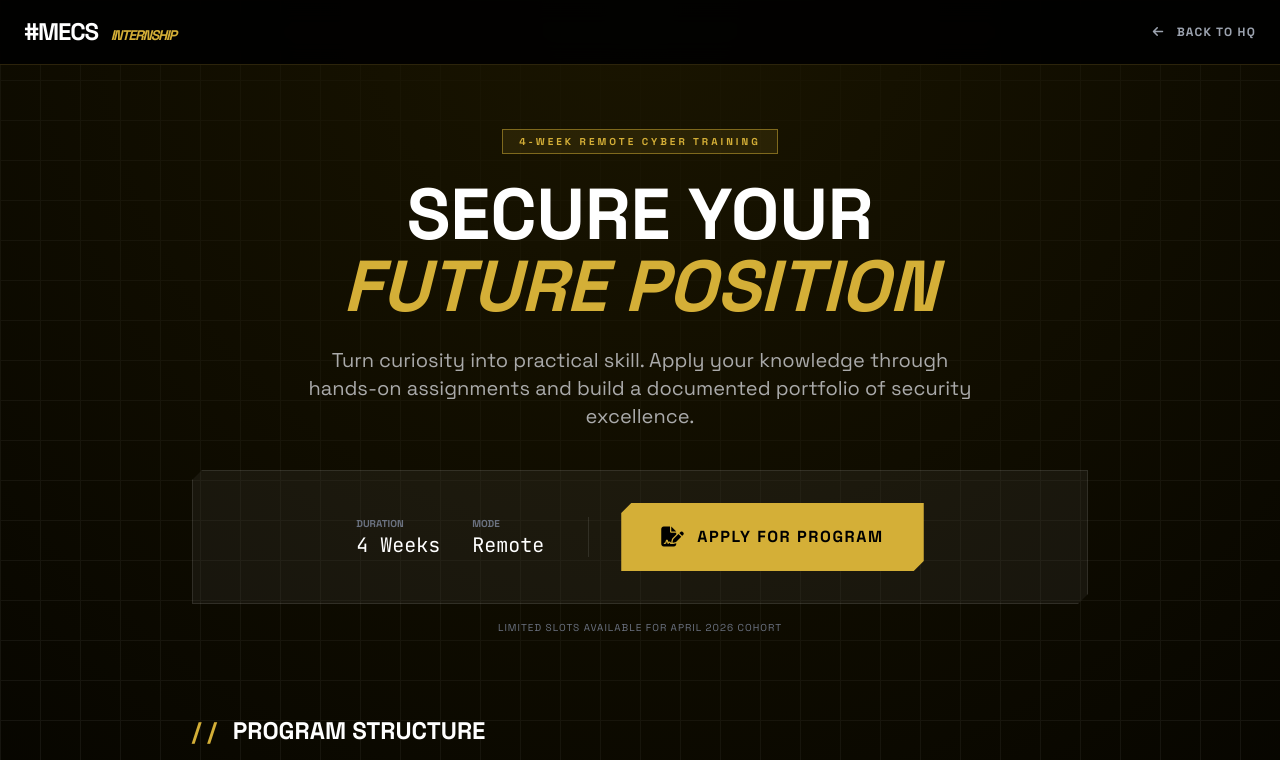
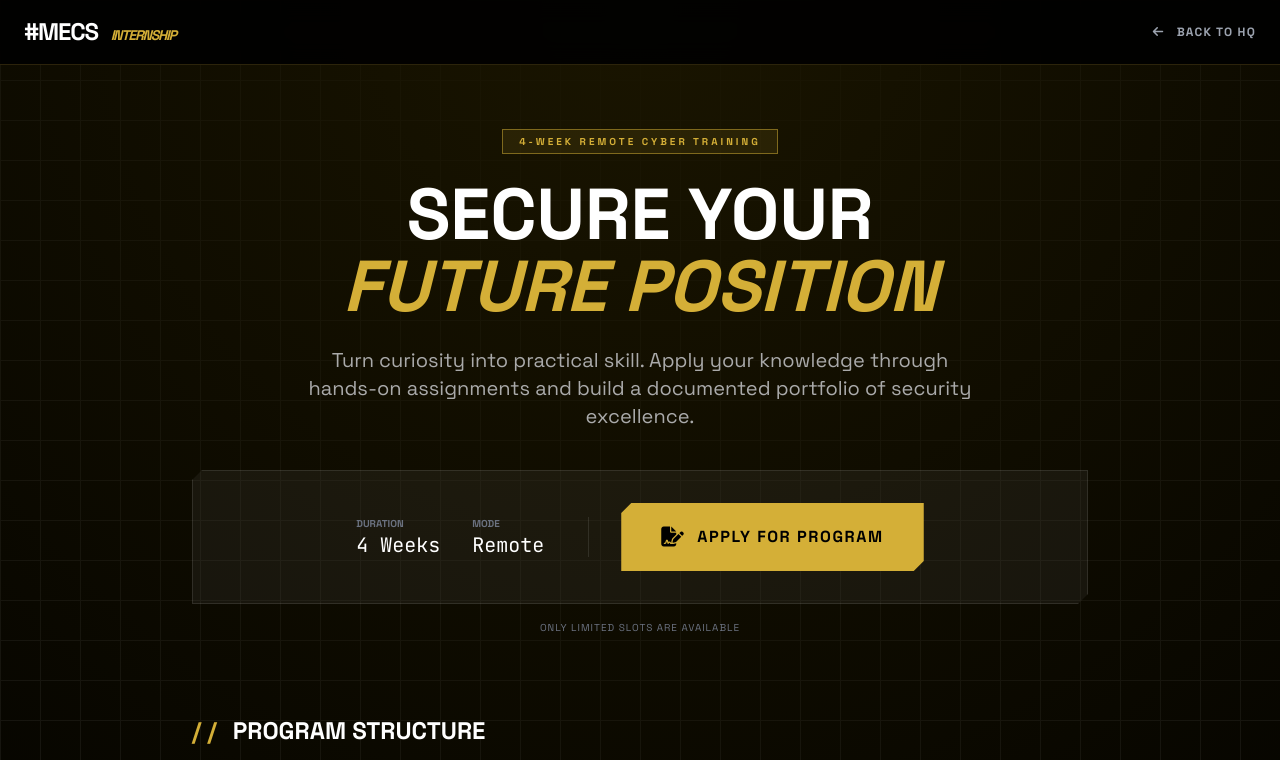
Before and after one commit to makeeveryonecybersafe/makeeveryonecybersafe.github.io, a plain HTML site: page program.html in a window 1280 px wide. Shown: the top 760 px of the page. Drawn offline with nearby package versions, Linux system fonts and the light colour scheme.

Commit message:
Updated program.html

```diff
--- a/program.html
+++ b/program.html
@@ -93,7 +93,7 @@
                         <i class="fas fa-file-signature text-xl"></i> Apply For Program
                     </a>
                 </div>
-                <p class="mt-4 text-[10px] text-gray-500 uppercase tracking-widest">Limited Slots available for April 2026 Cohort</p>
+                <p class="mt-4 text-[10px] text-gray-500 uppercase tracking-widest">Only Limited Slots are available</p>
             </div>
         </section>
 
```
